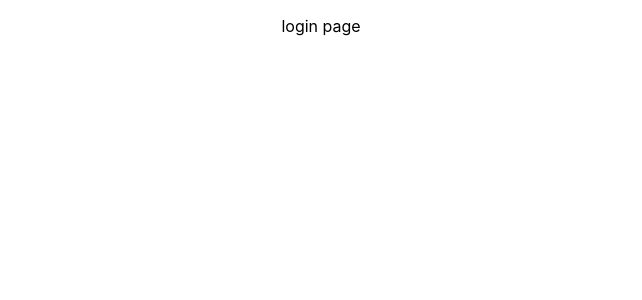
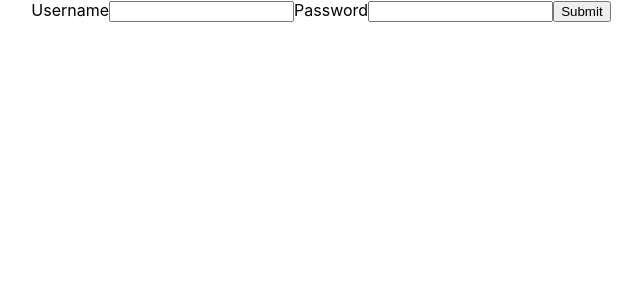
Before and after one commit to bbmcmann/307MovieProject, a React (Create React App) app in the folder frontend/: page /login in a window 1280 px wide. Shown: the top 300 px of the page, without its empty margins (319-961 px from the left). Built offline with nearby package versions, Linux system fonts and the light colour scheme.

Commit message:
Start of Sign Up Page

```diff
--- a/frontend/src/App.js
+++ b/frontend/src/App.js
@@ -1,9 +1,10 @@
 import { Route, Routes } from "react-router-dom";
 import "./App.css";
-import Header from "./components/Header";
-import Home from "./components/Home";
-import ReviewList from "./components/ReviewList";
+import Header from "./Components/Header";
+import Home from "./Components/Home";
+import ReviewList from "./Components/ReviewList";
 import Movie from './Movie';
+import SignIn from "./Components/SignIn";
 
 function App() {
   return (
@@ -40,7 +41,7 @@ function App() {
         </Route>
 
         {/* Auth paths */}
-        <Route path="login" element={<p>login page</p>} />
+        <Route path="login" element={<SignIn />} />
         <Route path="signup" element={<p>signup page</p>} />
 
         <Route path="*" element={<h1>404 page not found</h1>} />
--- /dev/null
+++ b/frontend/src/Components/SignIn.jsx
@@ -0,0 +1,39 @@
+import React, {useState} from "react";
+import Header from "./Header";
+
+function SignIn() {
+    const [person, setPerson] = useState({
+        username: "",
+        password: "",
+    });
+
+
+
+    function submitForm() {
+        // props.handleSubmit(person);
+        setPerson({username: "", password: ""});
+        <input type="button" value="Submit" onClick={submitForm} />
+    }
+
+    return (
+        <form>
+            <label htmlFor="username">Username</label>
+            <input
+                type="text"
+                name="username"
+                id="username"
+                value={person.username}
+            />
+            <label htmlFor="password">Password</label>
+            <input
+                type="text"
+                name="password"
+                id="password"
+                value={person.password}
+            />
+            <input type="button" value="Submit" onClick={submitForm} />
+        </form>
+    )
+}
+
+export default SignIn;
```
